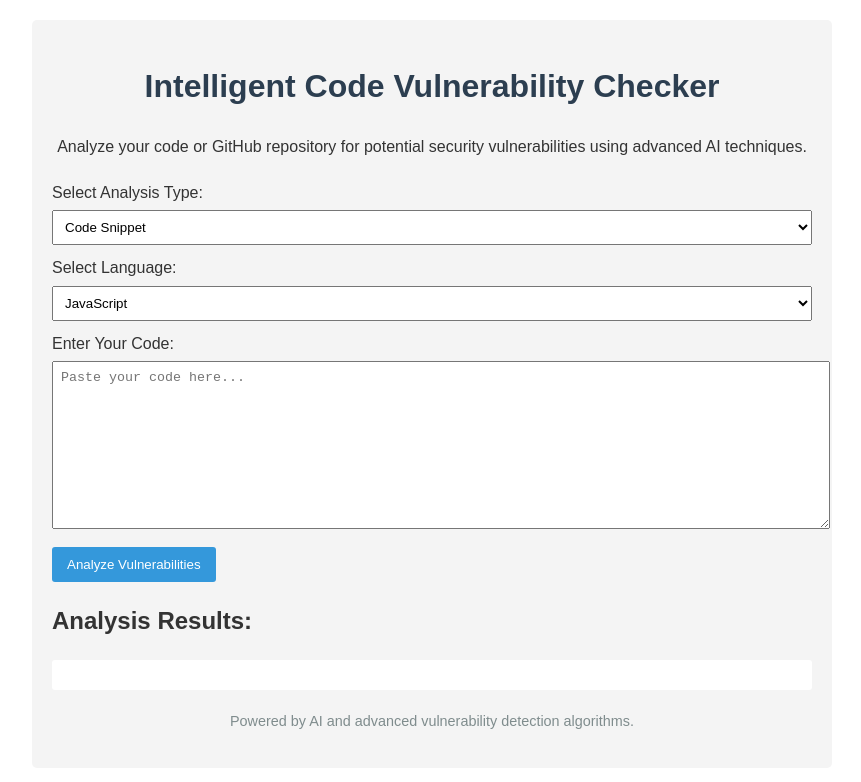
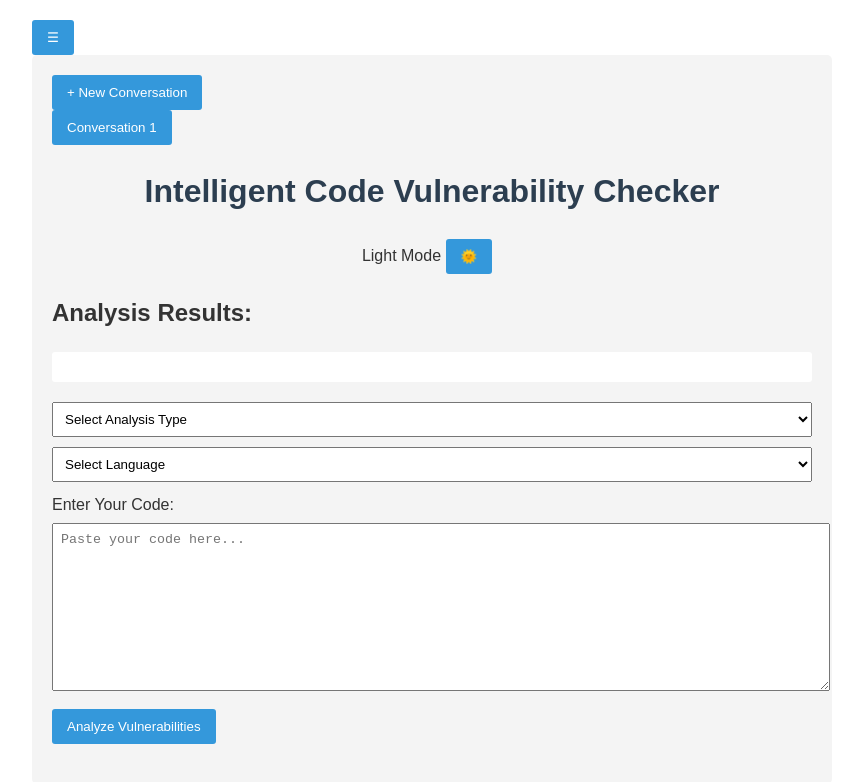
Before and after one commit to lankireddyhiteshreddy/transfinitte, a plain HTML site: page index.html in a window 1280 px wide. Shown: the whole page, without its empty margins (208-1069 px from the left). Drawn offline with nearby package versions, Linux system fonts and the light colour scheme.

Commit message:
Update index.html

```diff
--- a/index.html
+++ b/index.html
@@ -8,43 +8,31 @@
     <script src="https://cdn.jsdelivr.net/npm/axios/dist/axios.min.js"></script>
     <script src="https://cdnjs.cloudflare.com/ajax/libs/highlight.js/10.7.2/highlight.min.js"></script>
     <link rel="stylesheet" href="https://cdnjs.cloudflare.com/ajax/libs/highlight.js/10.7.2/styles/default.min.css">
+    <link href="https://fonts.googleapis.com/css2?family=Poppins:wght@300;400;500;600;700&display=swap" rel="stylesheet">
 </head>
 <body>
+    <div class="sidebar-toggle">
+        <button id="toggleSidebar" class="toggle-button">☰</button>
+    </div>
     <div class="container">
-        <header>
-            <h1>Intelligent Code Vulnerability Checker</h1>
-            <p>Analyze your code or GitHub repository for potential security vulnerabilities using advanced AI techniques.</p>
-        </header>
-        <main>
-            <div class="input-section">
-                <label for="analysisType">Select Analysis Type:</label>
-                <select id="analysisType">
-                    <option value="code">Code Snippet</option>
-                    <option value="github">GitHub Repository</option>
-                </select>
-
-                <div id="codeInputSection">
-                    <label for="languageSelect">Select Language:</label>
-                    <select id="languageSelect">
-                        <option value="javascript">JavaScript</option>
-                        <option value="python">Python</option>
-                        <option value="ruby">Ruby</option>
-                        <option value="java">Java</option>
-                        <option value="php">PHP</option>
-                        <option value="csharp">C#</option>
-                        <option value="go">Go</option>
-                    </select>
-                    <label for="codeInput">Enter Your Code:</label>
-                    <textarea id="codeInput" placeholder="Paste your code here..." rows="10"></textarea>
+        <div class="chat-history" id="chatHistory">
+            <button class="new-conversation">+ New Conversation</button>
+            <div class="conversation-list">
+                <button class="conversation" id="conversation1">Conversation 1</button>
+                <!-- New conversations will be dynamically added here -->
+            </div>
+            <div class="messages" id="messages">
+                <!-- Chat history for the active conversation will be loaded here -->
+            </div>
+        </div>
+        <div class="main-content">
+            <header>
+                <h1>Intelligent Code Vulnerability Checker</h1>
+                <div class="dark-mode-container">
+                    <span id="modeText" class="mode-text">Light Mode</span>
+                    <button id="darkModeToggle" class="dark-mode-toggle">🌞</button>
                 </div>
-
-                <div id="githubInputSection" style="display: none;">
-                    <label for="githubInput">Enter GitHub Repository URL:</label>
-                    <input type="text" id="githubInput" placeholder="https://github.com/username/repository">
-                </div>
-
-                <button id="analyzeButton">Analyze Vulnerabilities</button>
-            </div>
+            </header>
             <div class="output-section">
                 <h2>Analysis Results:</h2>
                 <div id="results"></div>
@@ -54,10 +42,45 @@
                     <button id="copyCodeButton">Copy Corrected Code</button>
                 </div>
             </div>
-        </main>
-        <footer>
-            <p>Powered by AI and advanced vulnerability detection algorithms.</p>
-        </footer>
+            <div class="input-section">
+                <div class="analysis-options">
+                    <div class="analysis-type">
+                        <select id="analysisType">
+                            <option disabled selected hidden>Select Analysis Type</option>
+                            <option value="code">Code Snippet</option>
+                            <option value="github">GitHub Repository</option>
+                        </select>
+                    </div>
+                    <div class="language-select">
+                        <select id="languageSelect">
+                            <option disabled selected hidden>Select Language</option>
+                            <option>JavaScript</option>
+                            <option>Python</option>
+                            <option>Java</option>
+                            <option>C++</option>
+                            <option>C#</option>
+                            <option>Swift</option>
+                            <option>Kotlin</option>
+                            <!-- Add more languages as needed -->
+                        </select>
+                    </div>
+                </div>
+
+                <div class="input-heading">
+                    <label for="codeInput">Enter Your Code:</label>
+                </div>
+                <textarea id="codeInput" placeholder="Paste your code here..." rows="10"></textarea>
+
+                <div id="githubInputContainer" class="github-input" style="display: none;">
+                    <label for="githubInput">Enter GitHub Repository URL:</label>
+                    <input type="text" id="githubInput" placeholder="https://github.com/user/repo">
+                </div>
+
+                <div class="analyze-container">
+                    <button id="analyzeButton" class="analyze-button">Analyze Vulnerabilities</button>
+                </div>
+            </div>
+        </div>
     </div>
     <script src="script.js"></script>
 </body>
```
